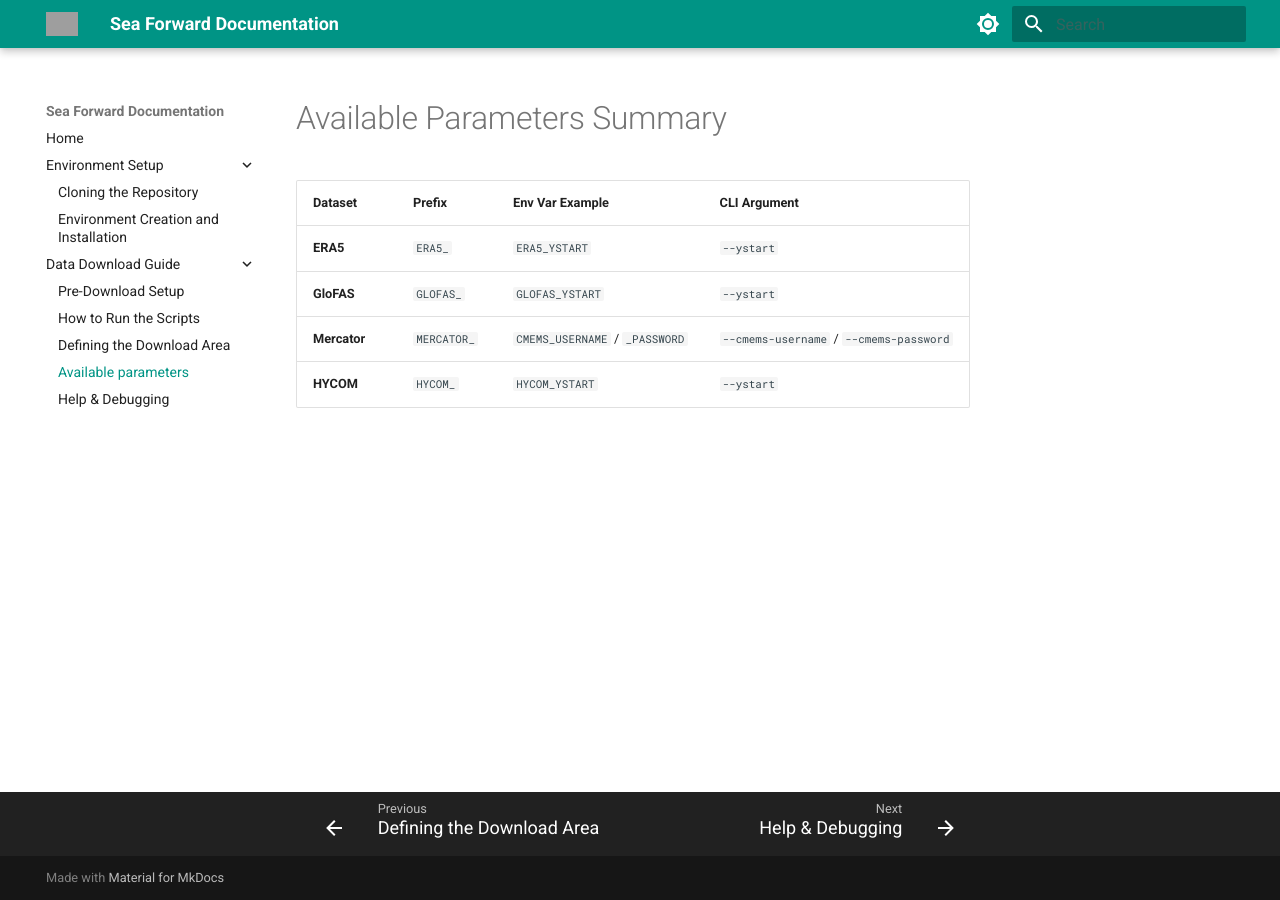
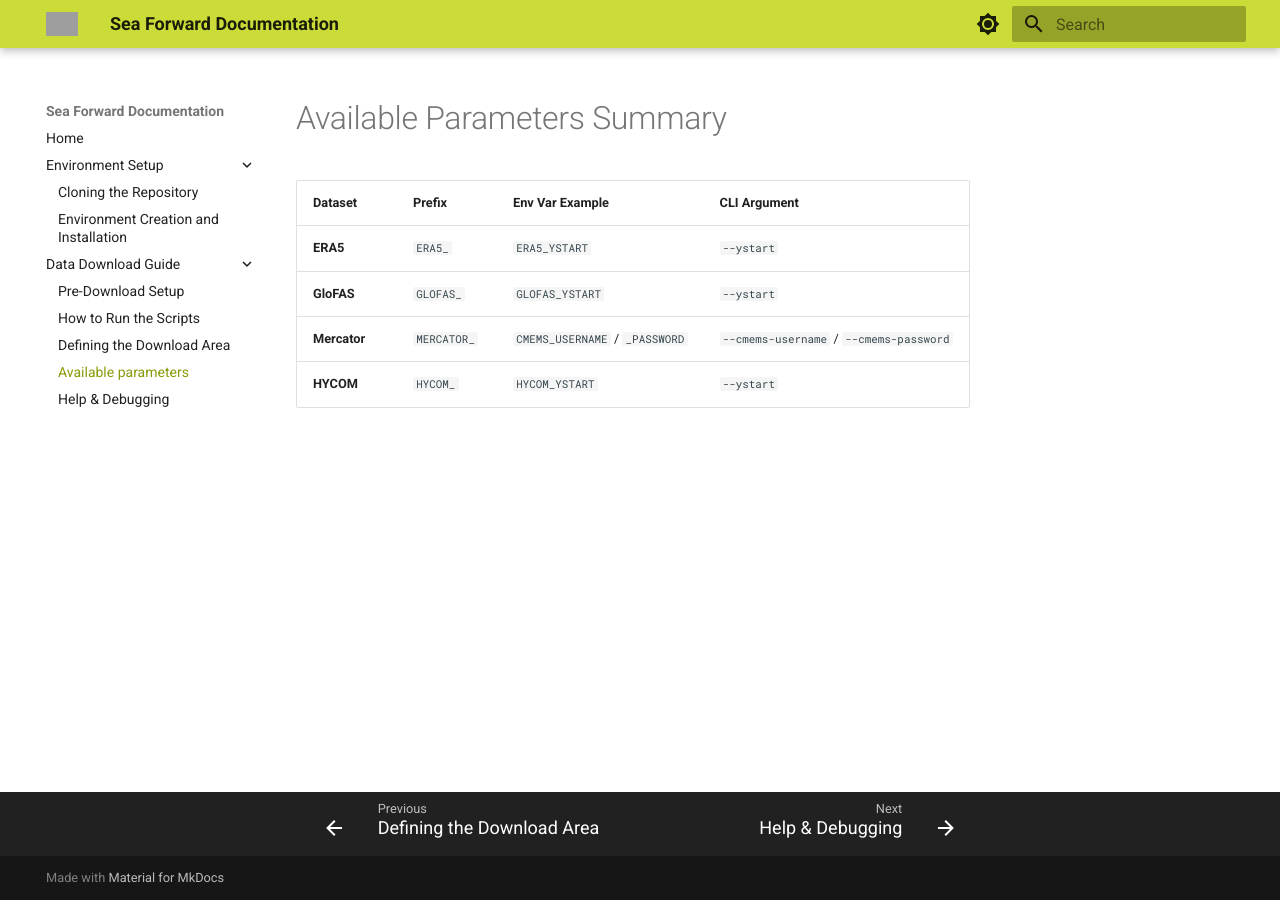
Before and after one commit to Njiecheu/sea-forward, an MkDocs documentation site: the page built from docs/data_download/available_parameters.md, in a window 1280 px wide. Built offline with MkDocs 1.6.1 and Material for MkDocs 9.7.7, drawn with Linux system fonts in a browser that asks for light colours; grey boxes are pictures that could not be loaded.

Commit message:
Test de couleur de thème avec lime

```diff
--- a/mkdocs.yml
+++ b/mkdocs.yml
@@ -21,7 +21,7 @@ theme:
     # Mode clair (Default)
     - media: "(prefers-color-scheme: light)"
       scheme: default
-      primary: teal
+      primary: lime
       accent: cyan
       toggle:
         icon: material/brightness-7
```
